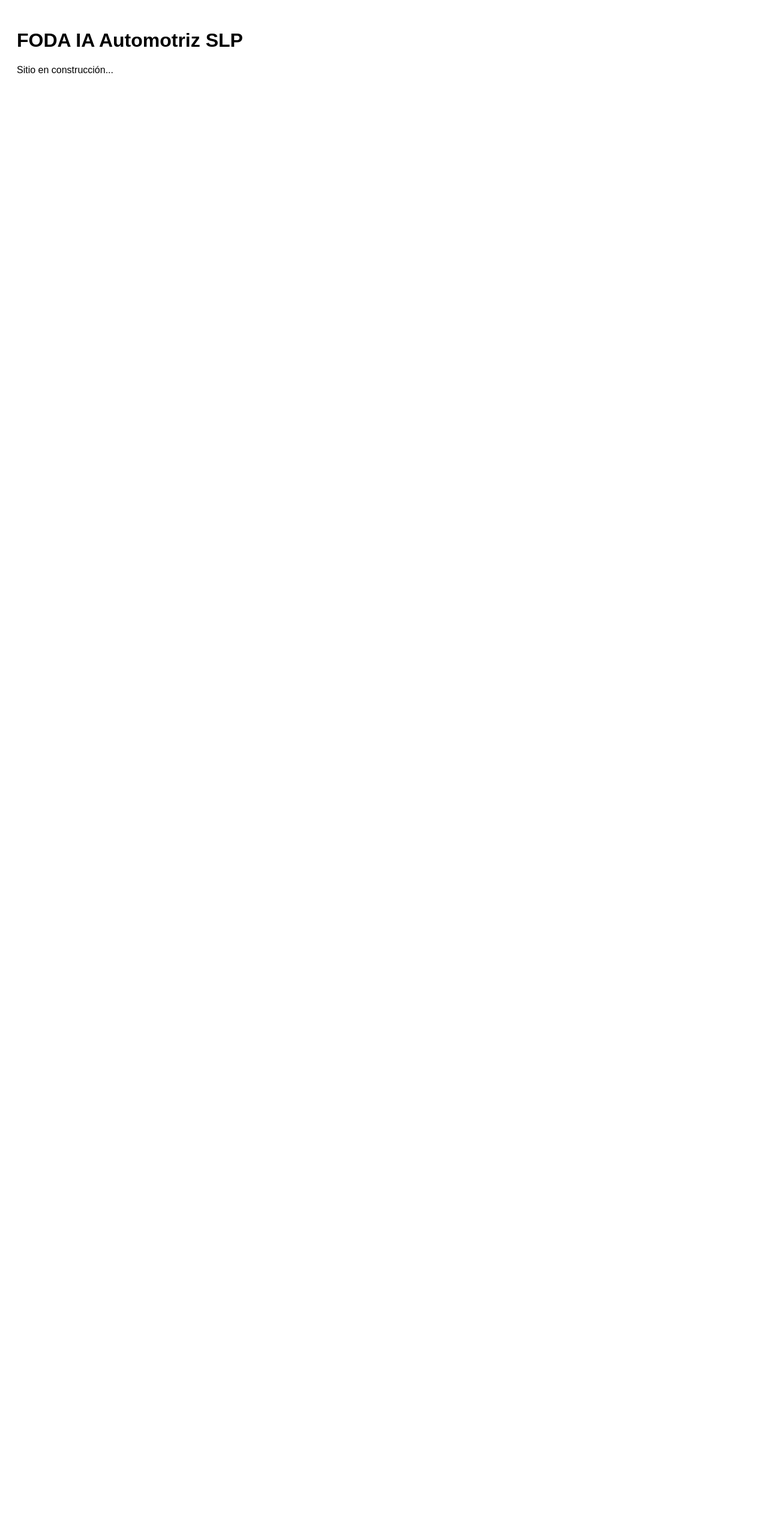
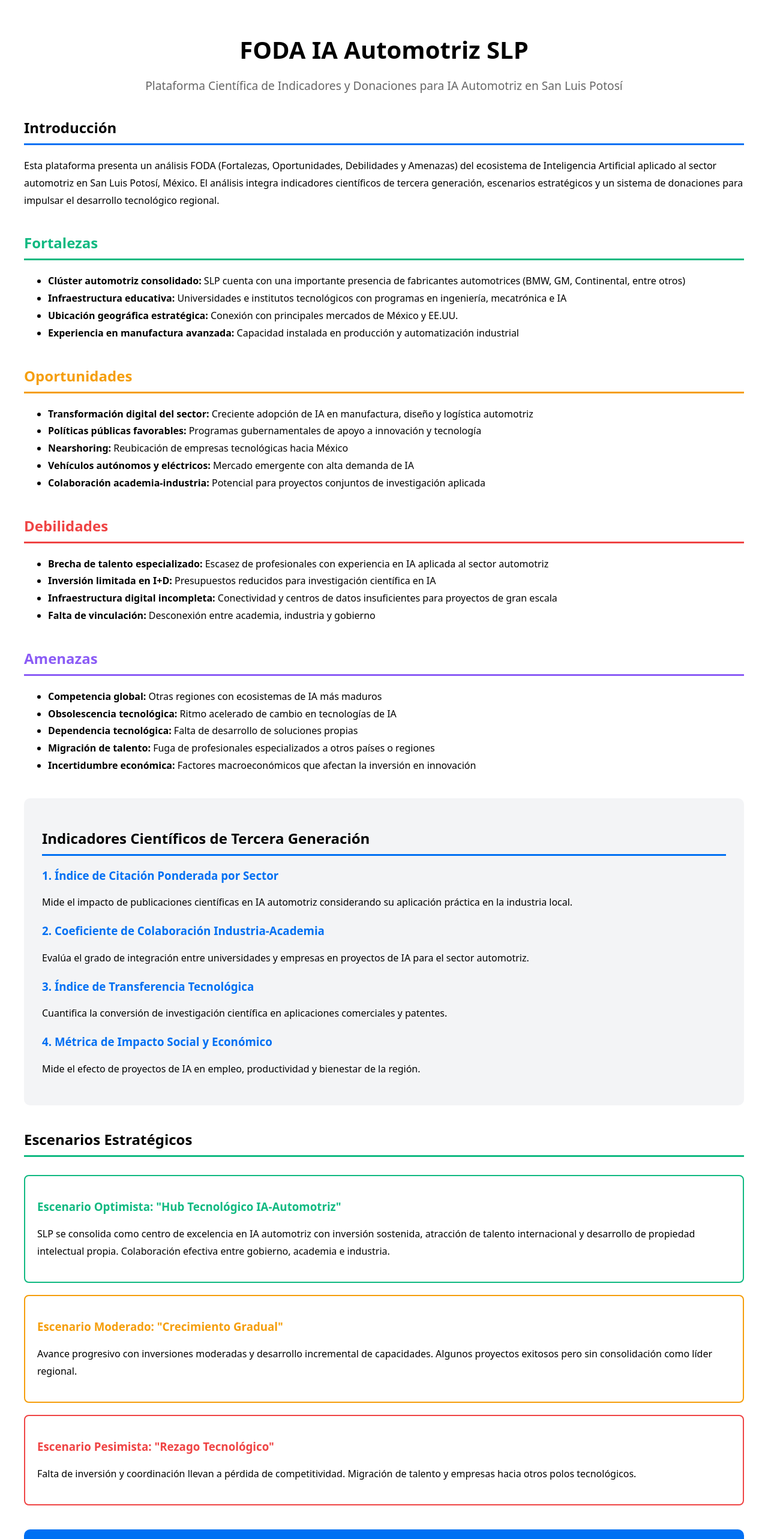
Before and after one commit to FutureAI-png/foda-ia-slp, a Next.js app: page / in a window 1280 px wide. Shown: the top 2566 px of the page at 60% size. Before the commit the page ends 800 px from the top, so only its background shows below. Built offline with nearby package versions, Linux system fonts and the light colour scheme.

Commit message:
Add complete FODA IA content with all sections
Updated the HomePage component to include detailed sections on strengths, weaknesses, opportunities, and threats related to the automotive AI ecosystem in San Luis Potosí. Enhanced styles and added a donation system section.

```diff
--- a/app/page.tsx
+++ b/app/page.tsx
@@ -1,8 +1,147 @@
 export default function HomePage() {
   return (
-    <div style={{padding: '20px', fontFamily: 'sans-serif'}}>
-      <h1>FODA IA Automotriz SLP</h1>
-      <p>Sitio en construcción...</p>
+    <div style={{maxWidth: '1200px', margin: '0 auto', padding: '20px', fontFamily: 'system-ui'}}>
+      <header style={{textAlign: 'center', marginBottom: '40px'}}>
+        <h1 style={{fontSize: '2.5rem', marginBottom: '10px'}}>FODA IA Automotriz SLP</h1>
+        <p style={{fontSize: '1.2rem', color: '#666'}}>Plataforma Científica de Indicadores y Donaciones para IA Automotriz en San Luis Potosí</p>
+      </header>
+
+      <section style={{marginBottom: '40px'}}>
+        <h2 style={{borderBottom: '3px solid #0070f3', paddingBottom: '10px'}}>Introducción</h2>
+        <p style={{lineHeight: '1.8', marginTop: '20px'}}>
+          Esta plataforma presenta un análisis FODA (Fortalezas, Oportunidades, Debilidades y Amenazas)
+          del ecosistema de Inteligencia Artificial aplicado al sector automotriz en San Luis Potosí, México.
+          El análisis integra indicadores científicos de tercera generación, escenarios estratégicos y
+          un sistema de donaciones para impulsar el desarrollo tecnológico regional.
+        </p>
+      </section>
+
+      <section style={{marginBottom: '40px'}}>
+        <h2 style={{borderBottom: '3px solid #10b981', paddingBottom: '10px', color: '#10b981'}}>Fortalezas</h2>
+        <ul style={{lineHeight: '1.8', marginTop: '20px'}}>
+          <li><strong>Clúster automotriz consolidado:</strong> SLP cuenta con una importante presencia de fabricantes automotrices (BMW, GM, Continental, entre otros)</li>
+          <li><strong>Infraestructura educativa:</strong> Universidades e institutos tecnológicos con programas en ingeniería, mecatrónica e IA</li>
+          <li><strong>Ubicación geográfica estratégica:</strong> Conexión con principales mercados de México y EE.UU.</li>
+          <li><strong>Experiencia en manufactura avanzada:</strong> Capacidad instalada en producción y automatización industrial</li>
+        </ul>
+      </section>
+
+      <section style={{marginBottom: '40px'}}>
+        <h2 style={{borderBottom: '3px solid #f59e0b', paddingBottom: '10px', color: '#f59e0b'}}>Oportunidades</h2>
+        <ul style={{lineHeight: '1.8', marginTop: '20px'}}>
+          <li><strong>Transformación digital del sector:</strong> Creciente adopción de IA en manufactura, diseño y logística automotriz</li>
+          <li><strong>Políticas públicas favorables:</strong> Programas gubernamentales de apoyo a innovación y tecnología</li>
+          <li><strong>Nearshoring:</strong> Reubicación de empresas tecnológicas hacia México</li>
+          <li><strong>Vehículos autónomos y eléctricos:</strong> Mercado emergente con alta demanda de IA</li>
+          <li><strong>Colaboración academia-industria:</strong> Potencial para proyectos conjuntos de investigación aplicada</li>
+        </ul>
+      </section>
+
+      <section style={{marginBottom: '40px'}}>
+        <h2 style={{borderBottom: '3px solid #ef4444', paddingBottom: '10px', color: '#ef4444'}}>Debilidades</h2>
+        <ul style={{lineHeight: '1.8', marginTop: '20px'}}>
+          <li><strong>Brecha de talento especializado:</strong> Escasez de profesionales con experiencia en IA aplicada al sector automotriz</li>
+          <li><strong>Inversión limitada en I+D:</strong> Presupuestos reducidos para investigación científica en IA</li>
+          <li><strong>Infraestructura digital incompleta:</strong> Conectividad y centros de datos insuficientes para proyectos de gran escala</li>
+          <li><strong>Falta de vinculación:</strong> Desconexión entre academia, industria y gobierno</li>
+        </ul>
+      </section>
+
+      <section style={{marginBottom: '40px'}}>
+        <h2 style={{borderBottom: '3px solid #8b5cf6', paddingBottom: '10px', color: '#8b5cf6'}}>Amenazas</h2>
+        <ul style={{lineHeight: '1.8', marginTop: '20px'}}>
+          <li><strong>Competencia global:</strong> Otras regiones con ecosistemas de IA más maduros</li>
+          <li><strong>Obsolescencia tecnológica:</strong> Ritmo acelerado de cambio en tecnologías de IA</li>
+          <li><strong>Dependencia tecnológica:</strong> Falta de desarrollo de soluciones propias</li>
+          <li><strong>Migración de talento:</strong> Fuga de profesionales especializados a otros países o regiones</li>
+          <li><strong>Incertidumbre económica:</strong> Factores macroeconómicos que afectan la inversión en innovación</li>
+        </ul>
+      </section>
+
+      <section style={{marginBottom: '40px', backgroundColor: '#f3f4f6', padding: '30px', borderRadius: '10px'}}>
+        <h2 style={{borderBottom: '3px solid #0070f3', paddingBottom: '10px'}}>Indicadores Científicos de Tercera Generación</h2>
+        <div style={{marginTop: '20px'}}>
+          <h3 style={{color: '#0070f3'}}>1. Índice de Citación Ponderada por Sector</h3>
+          <p style={{lineHeight: '1.8', marginTop: '10px'}}>
+            Mide el impacto de publicaciones científicas en IA automotriz considerando su aplicación práctica en la industria local.
+          </p>
+
+          <h3 style={{color: '#0070f3', marginTop: '20px'}}>2. Coeficiente de Colaboración Industria-Academia</h3>
+          <p style={{lineHeight: '1.8', marginTop: '10px'}}>
+            Evalúa el grado de integración entre universidades y empresas en proyectos de IA para el sector automotriz.
+          </p>
+
+          <h3 style={{color: '#0070f3', marginTop: '20px'}}>3. Índice de Transferencia Tecnológica</h3>
+          <p style={{lineHeight: '1.8', marginTop: '10px'}}>
+            Cuantifica la conversión de investigación científica en aplicaciones comerciales y patentes.
+          </p>
+
+          <h3 style={{color: '#0070f3', marginTop: '20px'}}>4. Métrica de Impacto Social y Económico</h3>
+          <p style={{lineHeight: '1.8', marginTop: '10px'}}>
+            Mide el efecto de proyectos de IA en empleo, productividad y bienestar de la región.
+          </p>
+        </div>
+      </section>
+
+      <section style={{marginBottom: '40px'}}>
+        <h2 style={{borderBottom: '3px solid #10b981', paddingBottom: '10px'}}>Escenarios Estratégicos</h2>
+
+        <div style={{marginTop: '30px', padding: '20px', border: '2px solid #10b981', borderRadius: '8px'}}>
+          <h3 style={{color: '#10b981'}}>Escenario Optimista: "Hub Tecnológico IA-Automotriz"</h3>
+          <p style={{lineHeight: '1.8', marginTop: '10px'}}>
+            SLP se consolida como centro de excelencia en IA automotriz con inversión sostenida,
+            atracción de talento internacional y desarrollo de propiedad intelectual propia.
+            Colaboración efectiva entre gobierno, academia e industria.
+          </p>
+        </div>
+
+        <div style={{marginTop: '20px', padding: '20px', border: '2px solid #f59e0b', borderRadius: '8px'}}>
+          <h3 style={{color: '#f59e0b'}}>Escenario Moderado: "Crecimiento Gradual"</h3>
+          <p style={{lineHeight: '1.8', marginTop: '10px'}}>
+            Avance progresivo con inversiones moderadas y desarrollo incremental de capacidades.
+            Algunos proyectos exitosos pero sin consolidación como líder regional.
+          </p>
+        </div>
+
+        <div style={{marginTop: '20px', padding: '20px', border: '2px solid #ef4444', borderRadius: '8px'}}>
+          <h3 style={{color: '#ef4444'}}>Escenario Pesimista: "Rezago Tecnológico"</h3>
+          <p style={{lineHeight: '1.8', marginTop: '10px'}}>
+            Falta de inversión y coordinación llevan a pérdida de competitividad.
+            Migración de talento y empresas hacia otros polos tecnológicos.
+          </p>
+        </div>
+      </section>
+
+      <section style={{marginBottom: '40px', backgroundColor: '#0070f3', color: 'white', padding: '40px', borderRadius: '10px', textAlign: 'center'}}>
+        <h2 style={{fontSize: '2rem', marginBottom: '20px'}}>Sistema de Donaciones</h2>
+        <p style={{fontSize: '1.1rem', lineHeight: '1.8', marginBottom: '30px'}}>
+          Apoya el desarrollo de la investigación y aplicación de IA en el sector automotriz de San Luis Potosí.
+          Tu donación contribuye a:
+        </p>
+        <ul style={{textAlign: 'left', maxWidth: '600px', margin: '0 auto 30px', lineHeight: '2'}}>
+          <li>Becas para estudiantes de posgrado en IA automotriz</li>
+          <li>Financiamiento de proyectos de investigación aplicada</li>
+          <li>Infraestructura tecnológica para laboratorios</li>
+          <li>Programas de capacitación y certificación profesional</li>
+        </ul>
+        <button style={{
+          backgroundColor: 'white',
+          color: '#0070f3',
+          padding: '15px 40px',
+          fontSize: '1.2rem',
+          border: 'none',
+          borderRadius: '5px',
+          cursor: 'pointer',
+          fontWeight: 'bold'
+        }}>
+          Hacer una Donación
+        </button>
+      </section>
+
+      <footer style={{textAlign: 'center', padding: '30px', borderTop: '1px solid #ddd', marginTop: '60px'}}>
+        <p style={{color: '#666'}}>© 2025 FODA IA Automotriz SLP - Plataforma Científica de Indicadores y Donaciones</p>
+        <p style={{color: '#999', fontSize: '0.9rem', marginTop: '10px'}}>Contacto: contacto@fodaiaauto-slp.mx</p>
+      </footer>
     </div>
   );
 }
```
